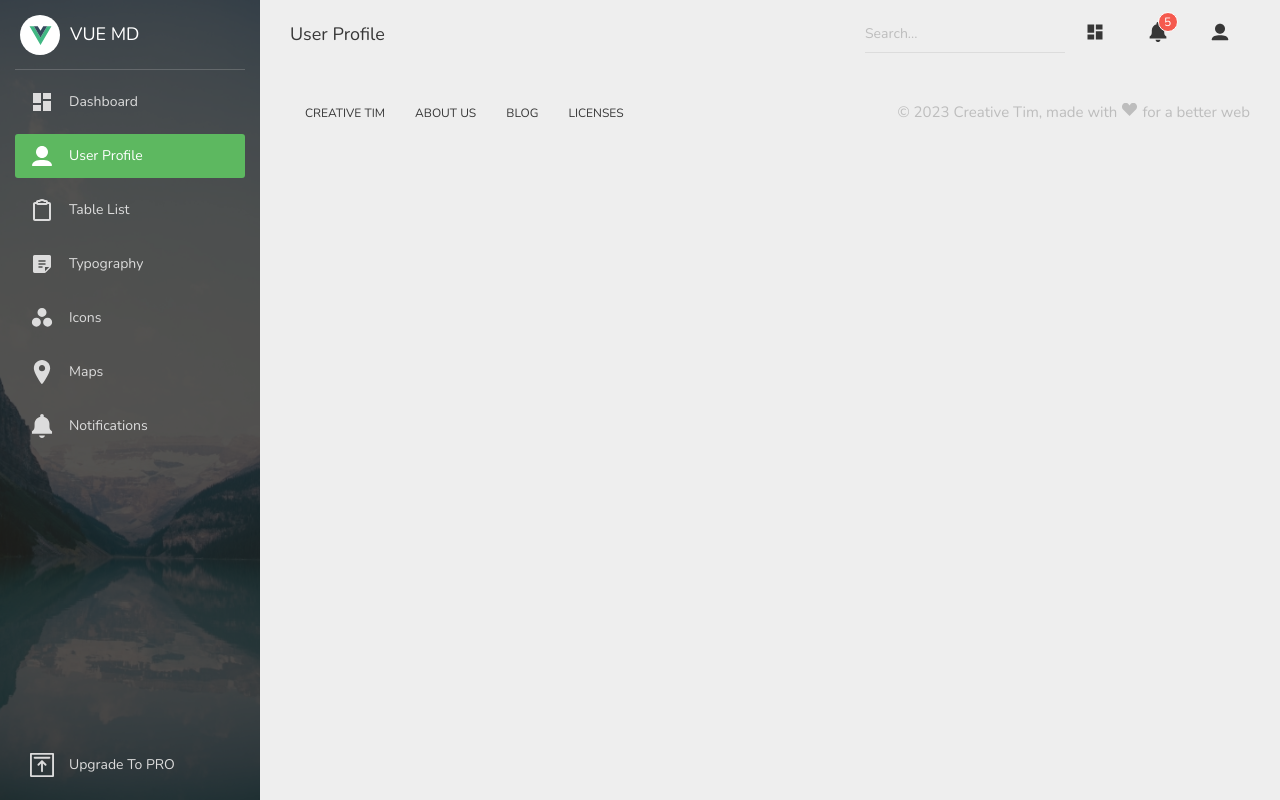
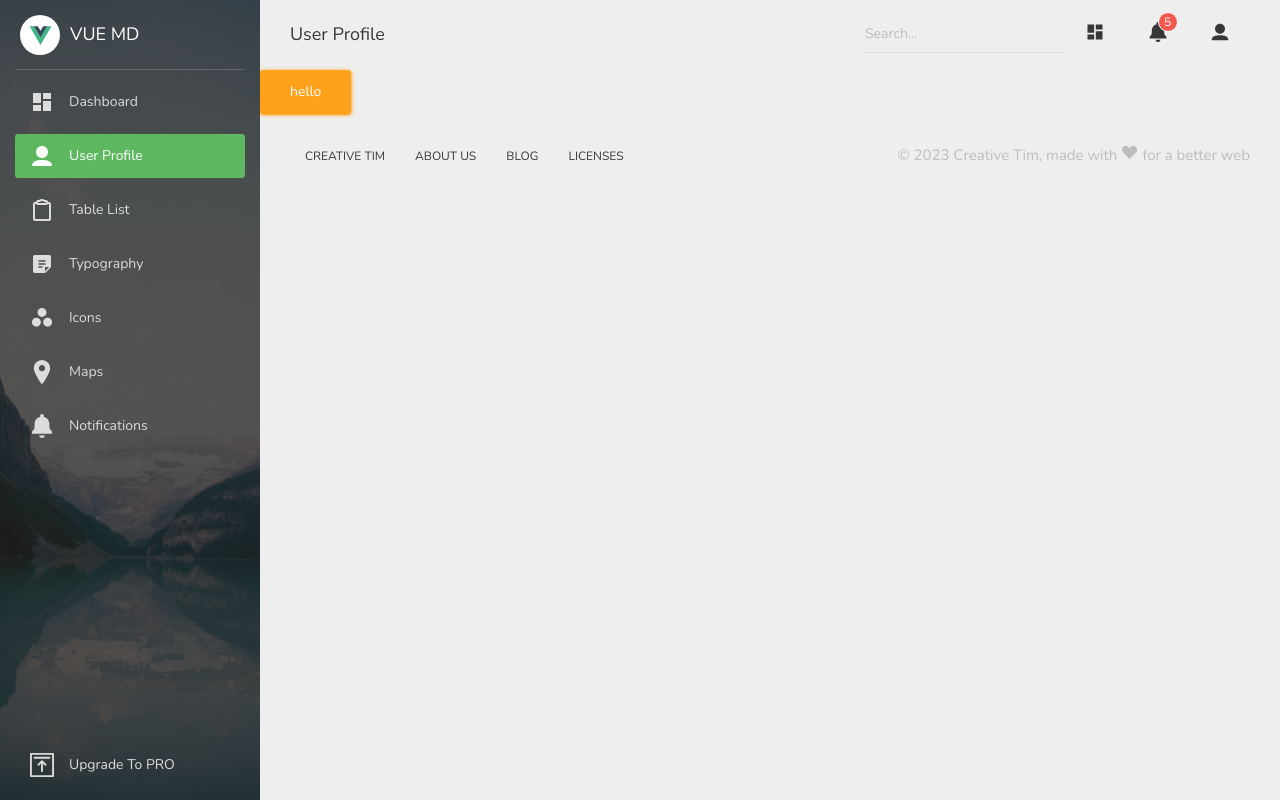
Before and after one commit to chichoon/vue-dashboard, a Vue app: page /user in a window 1280 px wide. Built offline with nearby package versions, Linux system fonts and the light colour scheme.

Commit message:
feat: :sparkles: 사용자 프로필 뷰 추가

```diff
--- a/src/router/index.ts
+++ b/src/router/index.ts
@@ -12,6 +12,11 @@ const router = createRouter({
       path: '/dashboard',
       name: 'Dashboard',
       component: DashboardView
+    },
+    {
+      path: '/user',
+      name: 'User',
+      component: () => import('@/views/UserView.vue')
     }
   ]
 });
--- /dev/null
+++ b/src/views/UserView.vue
@@ -0,0 +1,7 @@
+<script setup lang="ts">
+import ButtonComponent from '@/components/atoms/ButtonComponent.vue';
+</script>
+
+<template>
+  <ButtonComponent color="warning" text="hello" />
+</template>
```
